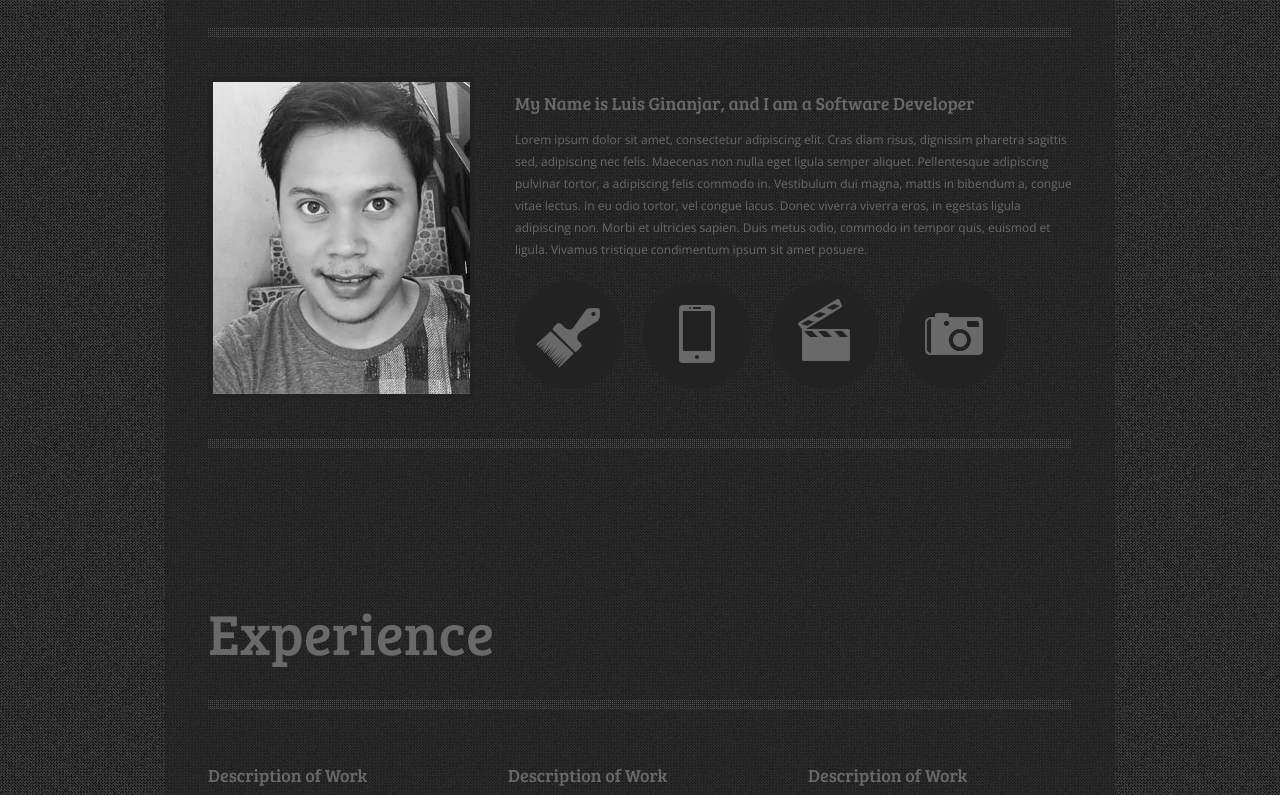
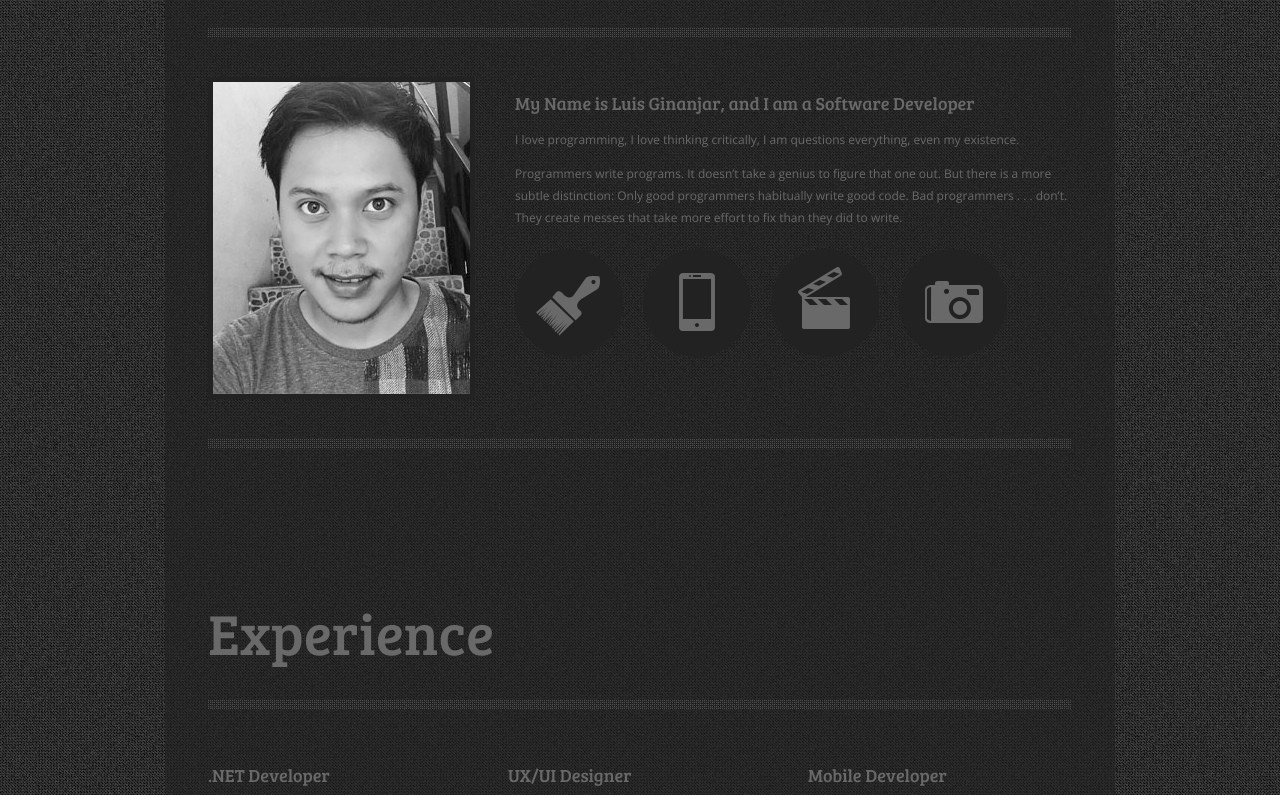
Before and after one commit to Luisginan/MyProfile, a plain HTML site: page index.htm in a window 1280 px wide. Shown: the part 225-1020 px from the top of the page. Drawn offline with nearby package versions, Linux system fonts and the light colour scheme.

Commit message:
add experience

```diff
--- a/index.htm
+++ b/index.htm
@@ -31,15 +31,17 @@
     <div id="about">
     	<h1>About</h1>
         <ul id="top-social">
-        	<li><a href="#" class="facebook">Facebook</a></li>
-            <li><a href="#" class="twitter">Twitter</a></li>
-            <li><a href="#" class="linkedin">LinkedIn</a></li>
+        	<li><a href="https://www.facebook.com/LuisGinan" class="facebook">Facebook</a></li>
+            <li><a href="https://twitter.com/LuisGinan" class="twitter">Twitter</a></li>
+            <li><a href="https://id.linkedin.com/in/luisginan" class="linkedin">LinkedIn</a></li>
         </ul>
         <div class="top-divider"></div>
         <div class="content">
         	<img src="images/designer-photo.jpg" />
             <h2>My Name is Luis Ginanjar, and I am a Software Developer</h2>
-            <p>Lorem ipsum dolor sit amet, consectetur adipiscing elit. Cras diam risus, dignissim pharetra sagittis sed, adipiscing nec felis. Maecenas non nulla eget ligula semper aliquet. Pellentesque adipiscing pulvinar tortor, a adipiscing felis commodo in. Vestibulum dui magna, mattis in bibendum a, congue vitae lectus. In eu odio tortor, vel congue lacus. Donec viverra viverra eros, in egestas ligula adipiscing non. Morbi et ultricies sapien. Duis metus odio, commodo in tempor quis, euismod et ligula. Vivamus tristique condimentum ipsum sit amet posuere.</p>
+            <p>I love programming, I love thinking critically, I am questions everything, even my existence.</p>
+            <p> Programmers write programs. It doesn’t take a genius to figure that one out. But there is a more subtle distinction: Only good programmers habitually write good code.
+                Bad programmers . . . don’t. They create messes that take more effort to fix than they did to write.</p>
             <ul id="service-icons">
             	<li class="services-design">Design</li>
                 <li class="services-mobile">Mobile</li>
@@ -57,17 +59,17 @@
         <div class="top-divider"></div>
         <div class="content">
             <div class="col">
-            <h2>Description of Work</h2>
+            <h2>.NET Developer</h2>
             <p>Lorem ipsum dolor sit amet, consectetur adipiscing elit. Cras diam risus, dignissim pharetra sagittis sed, adipiscing nec felis. Maecenas non nulla eget ligula semper aliquet. Pellentesque adipiscing pulvinar tortor, a adipiscing felis commodo in. Vestibulum dui magna, mattis in bibendum a, congue vitae lectus. In eu odio tortor, vel congue lacus. Donec viverra viverra eros, in egestas ligula adipiscing non. Morbi et ultricies sapien. Duis metus odio, commodo in tempor quis, euismod et ligula. Vivamus tristique condimentum </p>
             </div>
 
             <div class="col col-mid">
-            <h2>Description of Work</h2>
+            <h2>UX/UI Designer </h2>
             <p>Lorem ipsum dolor sit amet, consectetur adipiscing elit. Cras diam risus, dignissim pharetra sagittis sed, adipiscing nec felis. Maecenas non nulla eget ligula semper aliquet. Pellentesque adipiscing pulvinar tortor, a adipiscing felis commodo in. Vestibulum dui magna, mattis in bibendum a, congue vitae lectus. In eu odio tortor, vel congue lacus. Donec viverra viverra eros, in egestas ligula adipiscing non. Morbi et ultricies sapien. Duis metus odio, commodo in tempor quis, euismod et ligula. Vivamus tristique condimentum </p>
             </div>
 
             <div class="col">
-            <h2>Description of Work</h2>
+            <h2>Mobile Developer</h2>
             <p>Lorem ipsum dolor sit amet, consectetur adipiscing elit. Cras diam risus, dignissim pharetra sagittis sed, adipiscing nec felis. Maecenas non nulla eget ligula semper aliquet. Pellentesque adipiscing pulvinar tortor, a adipiscing felis commodo in. Vestibulum dui magna, mattis in bibendum a, congue vitae lectus. In eu odio tortor, vel congue lacus. Donec viverra viverra eros, in egestas ligula adipiscing non. Morbi et ultricies sapien. Duis metus odio, commodo in tempor quis, euismod et ligula. Vivamus tristique condimentum </p>
             </div>
         </div>
@@ -117,7 +119,8 @@
                 </div>
                 <div id="social-footer">
                 	<h2>Follow Me:</h2>
-                    <p>Lorem ipsum dolor sit amet, consectetur adipiscing elit. Cras diam risus, dignissim pharetra sagittis sed, adipiscing nec felis. Maecenas non nulla eget ligula semper </p>
+                    <p>Lorem ipsum dolor sit amet, consectetur adipiscing elit. Cras diam risus, dignissim pharetra sagittis sed,
+                        adipiscing nec felis. Maecenas non nulla eget ligula semper </p>
                     <ul id="sm-links">
                     	<li><a href="#" class="facebook">Facebook</a></li>
            				<li><a href="#" class="twitter">Twitter</a></li>
```
